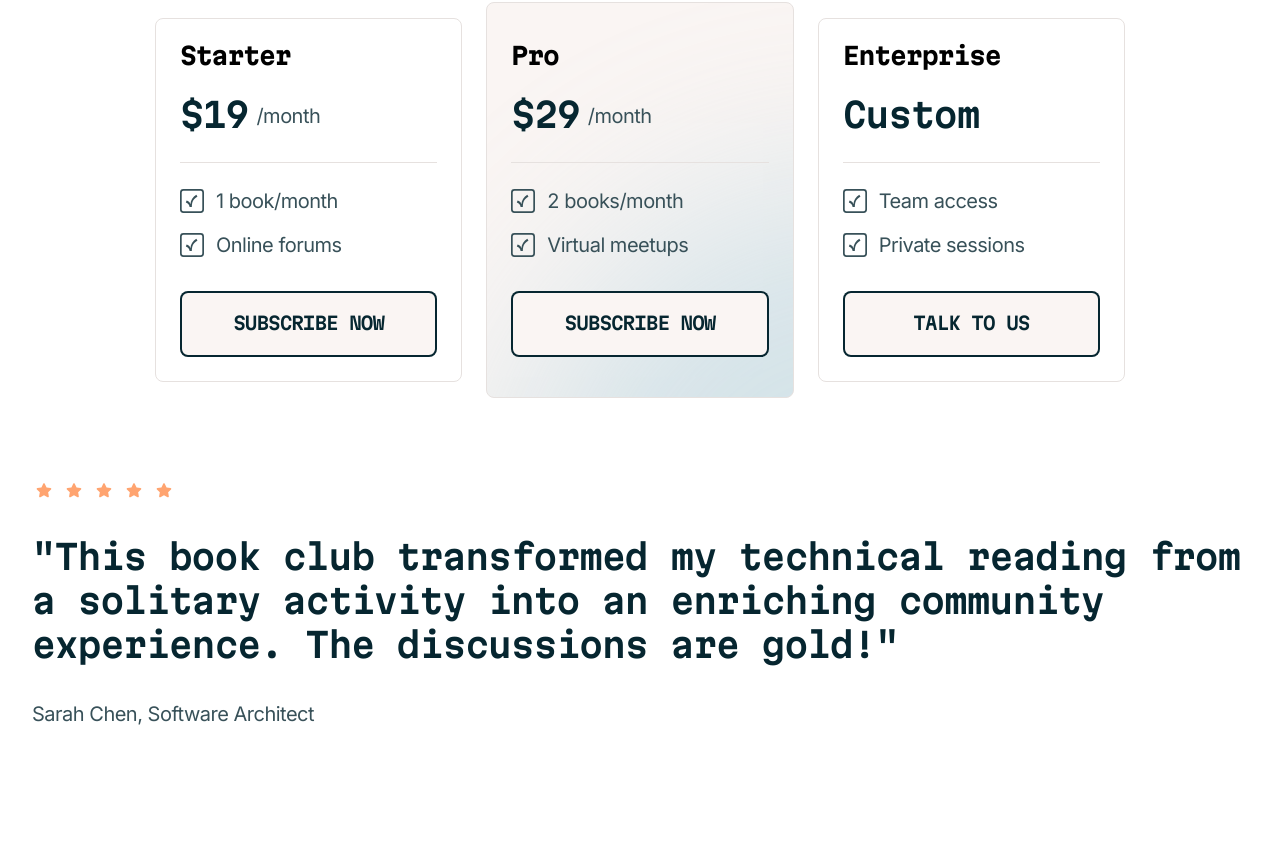
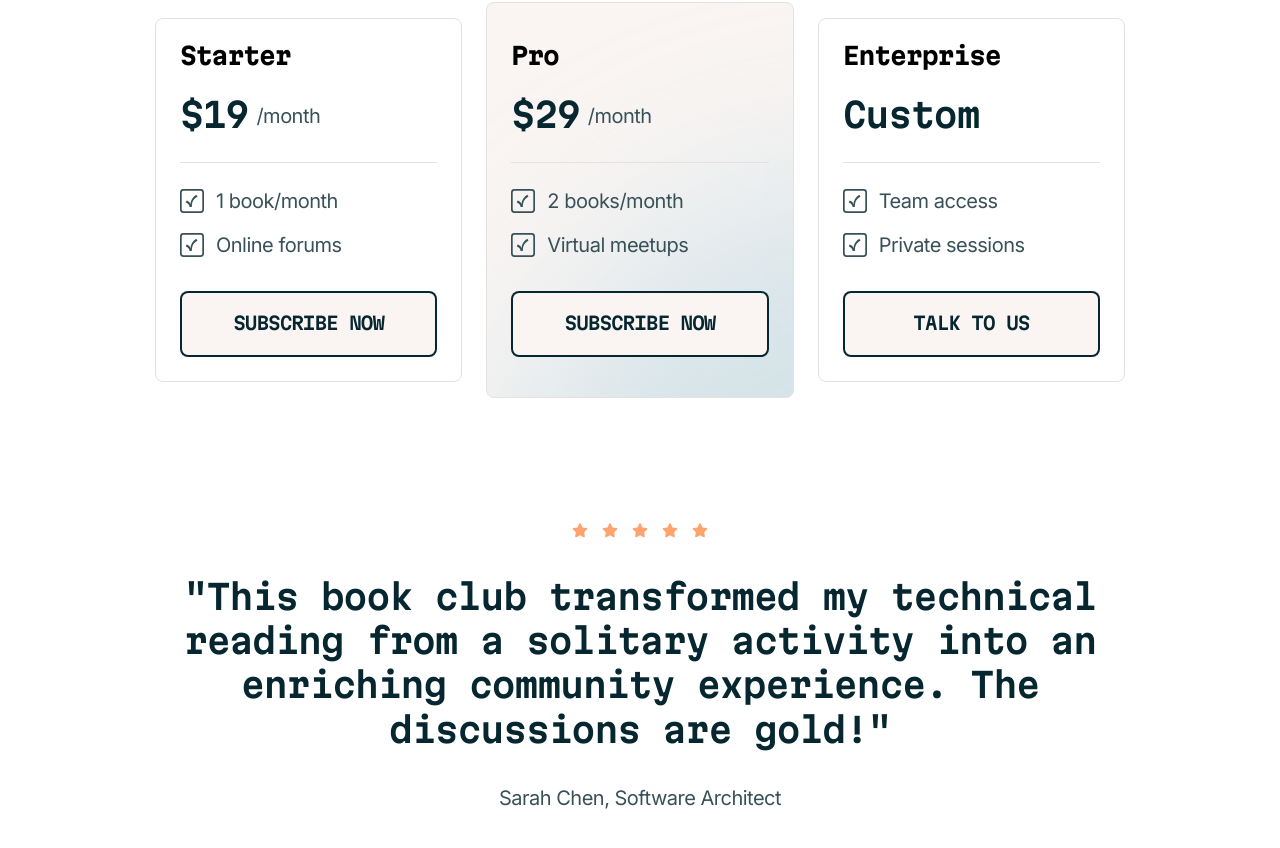
Before and after one commit to HeberRios/tech-book-club-landing-page, a React (Vite) app: page / in a window 1280 px wide. Shown: the part 2926-3774 px from the top of the page. Before the commit the page ends 3734 px from the top, so only its background shows below. Built offline with nearby package versions, Linux system fonts and the light colour scheme.

Commit message:
Add media queries to the testimonial section
The media query and styles to match the desktop design for this section
were added.

```diff
--- a/src/components/Testimonial/Testimonial.css
+++ b/src/components/Testimonial/Testimonial.css
@@ -1,4 +1,6 @@
 .testimonial-section {
+  max-width: 60.625rem;
+  margin: 0 auto;
   padding: 4rem 1rem 4rem 1rem;
 }
 
@@ -48,3 +50,18 @@
     line-height: 1.3;
   }
 }
+
+@media (min-width: 64rem) {
+  .testimonial-section {
+    padding: 7.5rem 0 7.5rem 0;
+  }
+
+  .testimonial-container {
+    align-items: center;
+  }
+
+  .testimonial-text-container > blockquote {
+    align-items: center;
+    text-align: center;
+  }
+}
```
